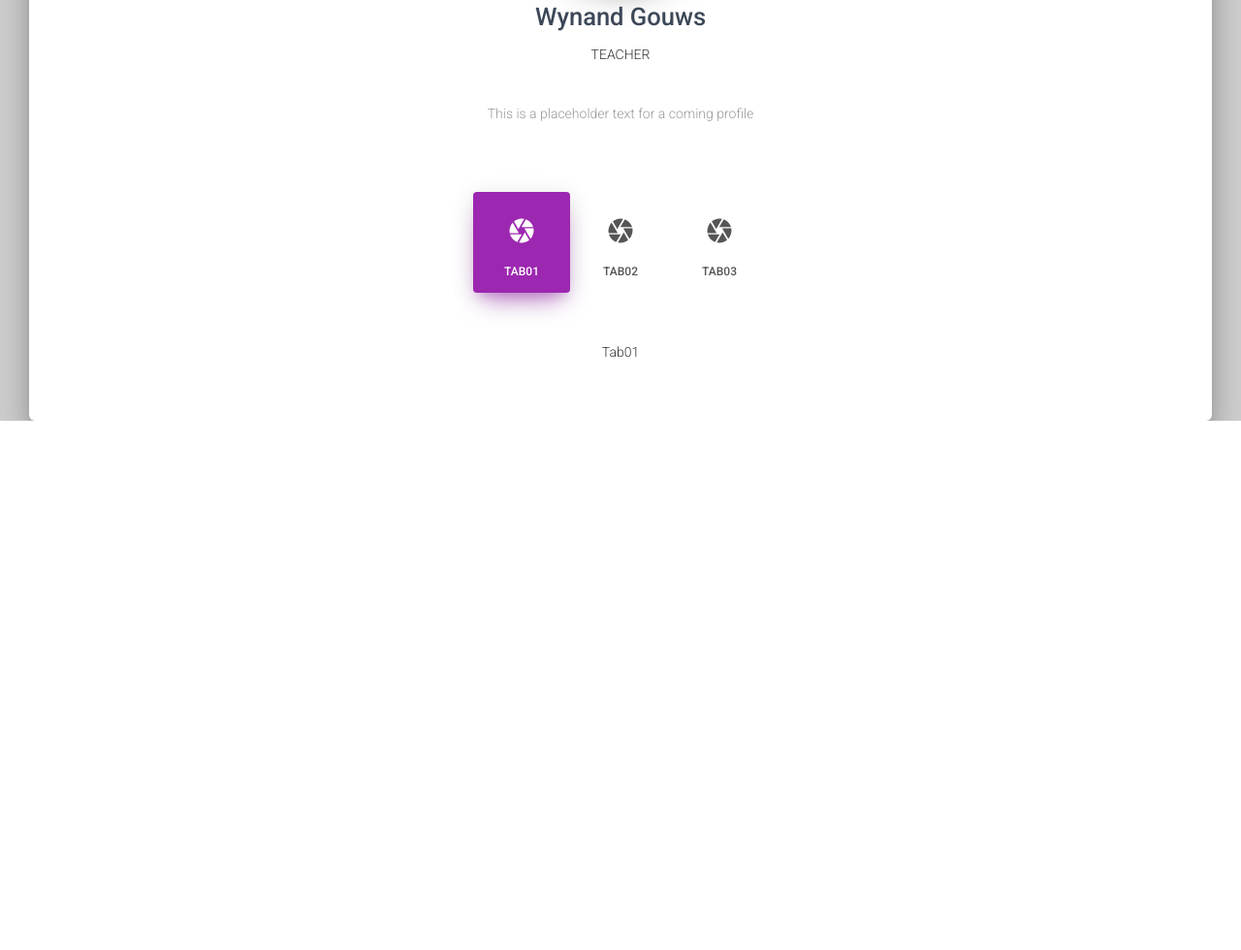
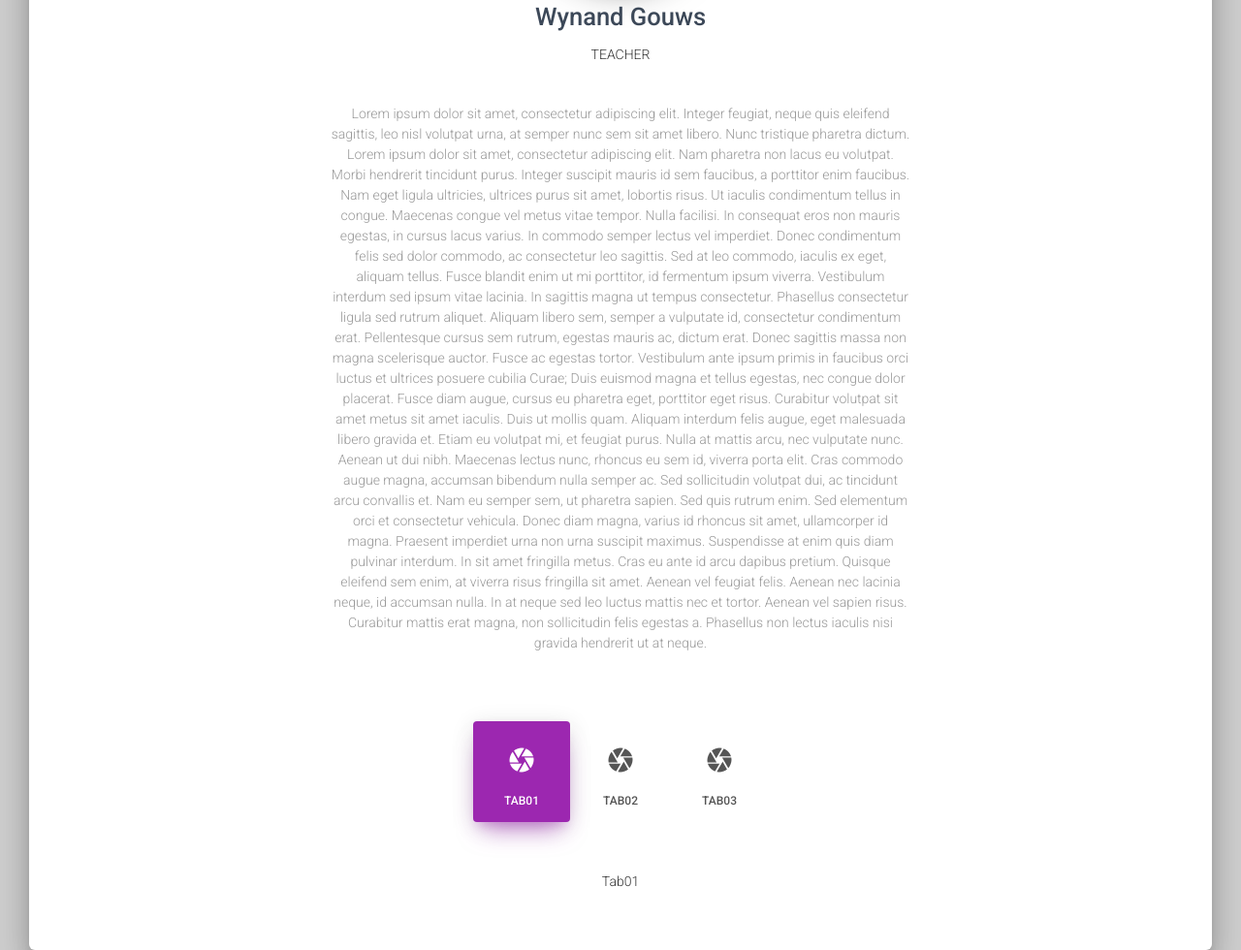
Before and after one commit to WnndGws/wynsite_old, a Django app: page /wynand/ in a window 1280 px wide. Shown: the part 380-1360 px from the top of the page at 97% size. Before the commit the page ends 814 px from the top, so only its background shows below. Run offline with Django 3.2, Linux system fonts and the light colour scheme; some libraries are stand-ins or nearby versions.

Commit message:
added lorem ipsum as profile text

```diff
--- a/wynand/templates/wynand/includes/profile.html
+++ b/wynand/templates/wynand/includes/profile.html
@@ -18,7 +18,15 @@
                     </div>
                 </div>
                 <div class="description text-center">
-                    <p>This is a placeholder text for a coming profile</p>
+                    <p>Lorem ipsum dolor sit amet, consectetur adipiscing elit. Integer feugiat, neque quis eleifend sagittis, leo nisl volutpat urna, at semper nunc sem sit amet libero. Nunc tristique pharetra dictum. Lorem ipsum dolor sit amet, consectetur adipiscing elit. Nam pharetra non lacus eu volutpat. Morbi hendrerit tincidunt purus. Integer suscipit mauris id sem faucibus, a porttitor enim faucibus. Nam eget ligula ultricies, ultrices purus sit amet, lobortis risus. Ut iaculis condimentum tellus in congue. Maecenas congue vel metus vitae tempor.
+
+                    Nulla facilisi. In consequat eros non mauris egestas, in cursus lacus varius. In commodo semper lectus vel imperdiet. Donec condimentum felis sed dolor commodo, ac consectetur leo sagittis. Sed at leo commodo, iaculis ex eget, aliquam tellus. Fusce blandit enim ut mi porttitor, id fermentum ipsum viverra. Vestibulum interdum sed ipsum vitae lacinia. In sagittis magna ut tempus consectetur. Phasellus consectetur ligula sed rutrum aliquet. Aliquam libero sem, semper a vulputate id, consectetur condimentum erat. Pellentesque cursus sem rutrum, egestas mauris ac, dictum erat. Donec sagittis massa non magna scelerisque auctor. Fusce ac egestas tortor. Vestibulum ante ipsum primis in faucibus orci luctus et ultrices posuere cubilia Curae;
+
+                    Duis euismod magna et tellus egestas, nec congue dolor placerat. Fusce diam augue, cursus eu pharetra eget, porttitor eget risus. Curabitur volutpat sit amet metus sit amet iaculis. Duis ut mollis quam. Aliquam interdum felis augue, eget malesuada libero gravida et. Etiam eu volutpat mi, et feugiat purus. Nulla at mattis arcu, nec vulputate nunc. Aenean ut dui nibh. Maecenas lectus nunc, rhoncus eu sem id, viverra porta elit. Cras commodo augue magna, accumsan bibendum nulla semper ac. Sed sollicitudin volutpat dui, ac tincidunt arcu convallis et. Nam eu semper sem, ut pharetra sapien.
+
+                    Sed quis rutrum enim. Sed elementum orci et consectetur vehicula. Donec diam magna, varius id rhoncus sit amet, ullamcorper id magna. Praesent imperdiet urna non urna suscipit maximus. Suspendisse at enim quis diam pulvinar interdum. In sit amet fringilla metus. Cras eu ante id arcu dapibus pretium.
+
+                    Quisque eleifend sem enim, at viverra risus fringilla sit amet. Aenean vel feugiat felis. Aenean nec lacinia neque, id accumsan nulla. In at neque sed leo luctus mattis nec et tortor. Aenean vel sapien risus. Curabitur mattis erat magna, non sollicitudin felis egestas a. Phasellus non lectus iaculis nisi gravida hendrerit ut at neque.</p>
                 </div>
 
                 <div class="row">
```
